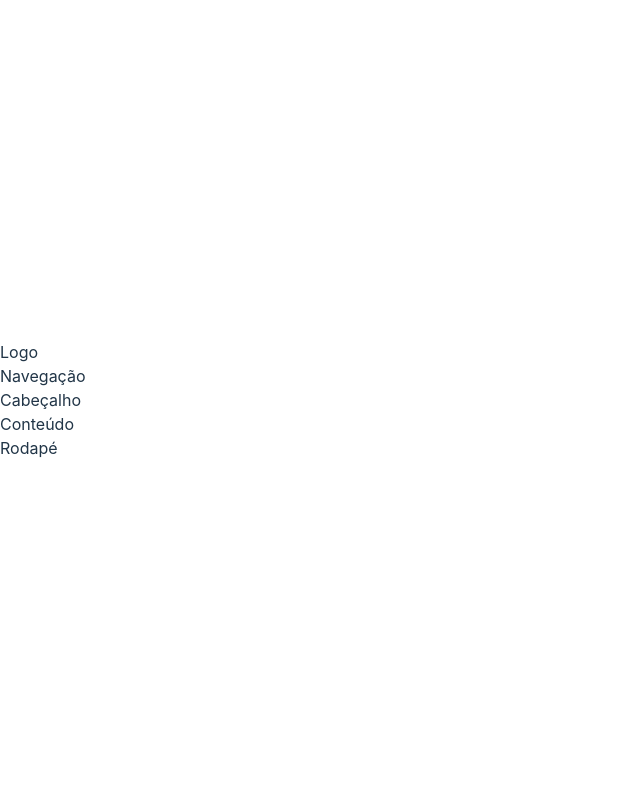
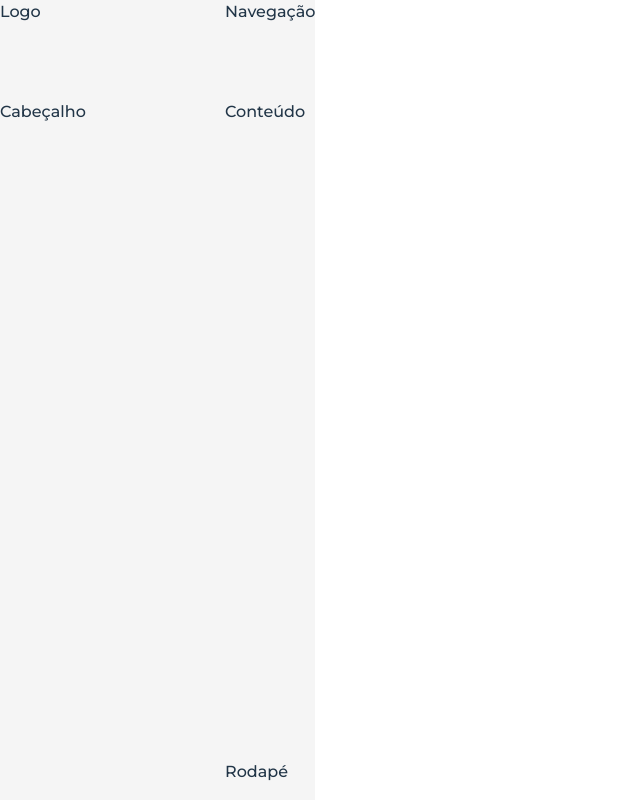
Before and after one commit to AldenirTakeshi/APP-CRUD-ReactJS, a React (Vite) app in the folder FrontEnd/: page / in a window 1280 px wide. Shown: the whole page, without its empty margins (0-640 px from the left). Built offline with nearby package versions, Linux system fonts and the light colour scheme.

Commit message:
add grid

```diff
--- a/FrontEnd/index.html
+++ b/FrontEnd/index.html
@@ -3,6 +3,12 @@
   <head>
     <meta charset="UTF-8" />
     <link rel="icon" type="image/svg+xml" href="/vite.svg" />
+    <link rel="preconnect" href="https://fonts.googleapis.com" />
+    <link rel="preconnect" href="https://fonts.gstatic.com" crossorigin />
+    <link
+      href="https://fonts.googleapis.com/css2?family=Montserrat:wght@500&display=swap"
+      rel="stylesheet"
+    />
     <meta name="viewport" content="width=device-width, initial-scale=1.0" />
     <title>Vite + React</title>
   </head>
--- a/FrontEnd/src/Main/App.css
+++ b/FrontEnd/src/Main/App.css
@@ -0,0 +1,47 @@
+@import url("https://fonts.googleapis.com/css2?family=Montserrat:wght@500&display=swap");
+
+:root {
+  --bg-dark: #1a2f3a;
+
+  --logo-height: 100px;
+  --header-height: 100px;
+  --aside-width: 225px;
+  --footer-height: 40px;
+
+  --shadow: 0 2px 23px 0 rgba(0, 0, 0, 0.1), 0 2px 49px 0 rgba(0, 0, 0, 0.06);
+}
+
+* {
+  box-sizing: border-box;
+  font-family: "Montserrat", sans-serif;
+}
+
+.app {
+  margin: 0px;
+  display: grid;
+  grid-template-columns: var(--aside-width) 1fr;
+  grid-template-rows: var(--header-height) 1fr var(--footer-height);
+  grid-template-areas:
+    "logo header"
+    "menu content"
+    "menu footer";
+
+  height: 100vh;
+  background-color: #f5f5f5;
+}
+
+aside.logo {
+  grid-area: logo;
+}
+
+header.menu-area {
+  grid-area: menu;
+}
+
+main.content {
+  grid-area: content;
+}
+
+footer.footer {
+  grid-area: footer;
+}
--- a/FrontEnd/src/Main/App.jsx
+++ b/FrontEnd/src/Main/App.jsx
@@ -1,4 +1,5 @@
 import React from "react";
+import "./App.css";
 import Logo from "../components/template/Logo";
 import Footer from "../components/template/Footer";
 import Main from "../components/template/Main";
@@ -6,12 +7,12 @@ import Nav from "../components/template/Nav";
 
 const App = () => {
   return (
-    <>
+    <div className="app">
       <Logo />
       <Nav />
       <Main />
       <Footer />
-    </>
+    </div>
   );
 };
 
```
